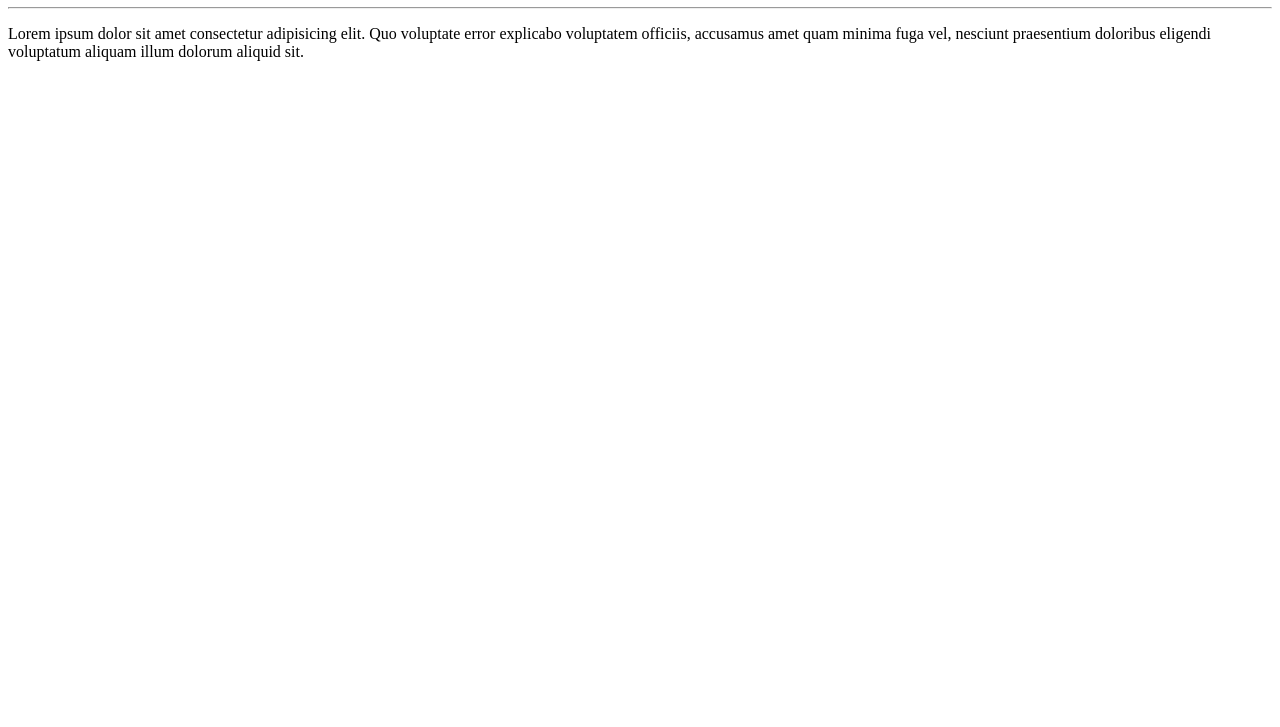
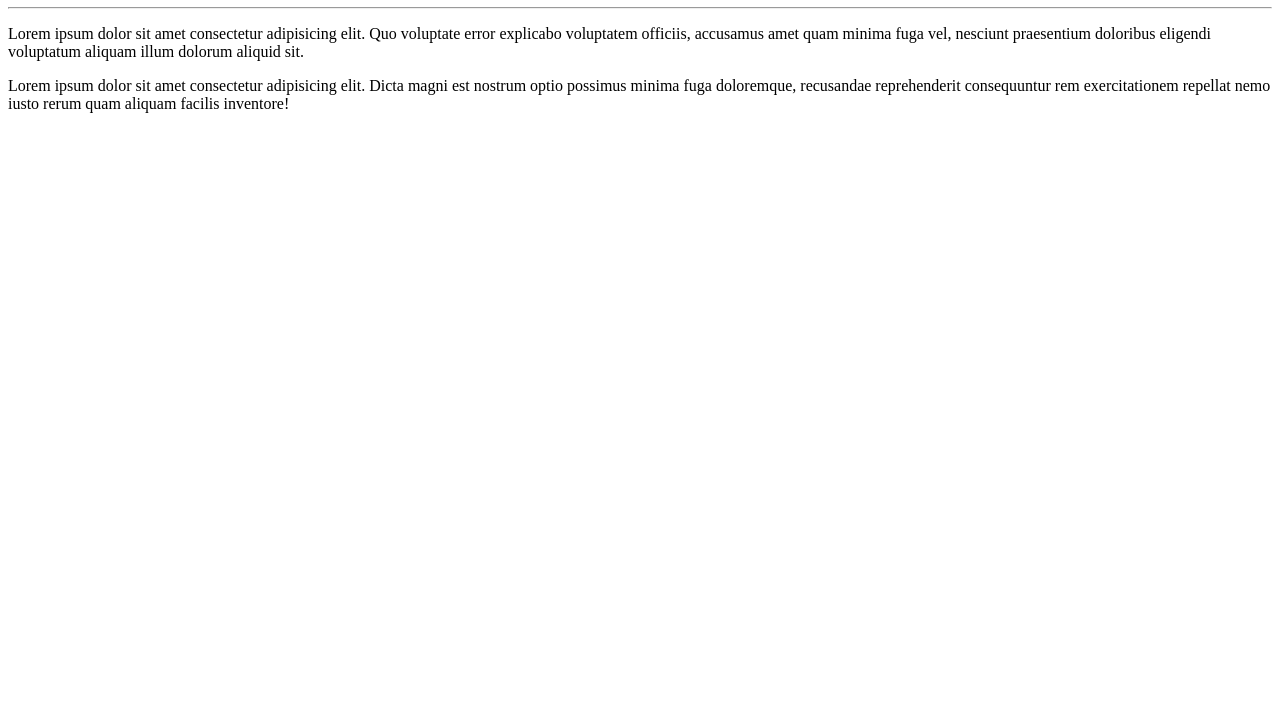
Before and after one commit to Arturmendes/Ola-Mundo, a plain HTML site: page site-exemplo/index.html in a window 1280 px wide. Shown: the part 73-800 px from the top of the page. Drawn offline with Linux system fonts and the light colour scheme.

Commit message:
Adicionado parágrafo

```diff
--- a/site-exemplo/index.html
+++ b/site-exemplo/index.html
@@ -9,5 +9,7 @@
     <h1>Olá, Mundo!</h1>
     <hr>
     <p>Lorem ipsum dolor sit amet consectetur adipisicing elit. Quo voluptate error explicabo voluptatem officiis, accusamus amet quam minima fuga vel, nesciunt praesentium doloribus eligendi voluptatum aliquam illum dolorum aliquid sit.</p>
+
+    <p>Lorem ipsum dolor sit amet consectetur adipisicing elit. Dicta magni est nostrum optio possimus minima fuga doloremque, recusandae reprehenderit consequuntur rem exercitationem repellat nemo iusto rerum quam aliquam facilis inventore!</p>
 </body>
 </html>
```
